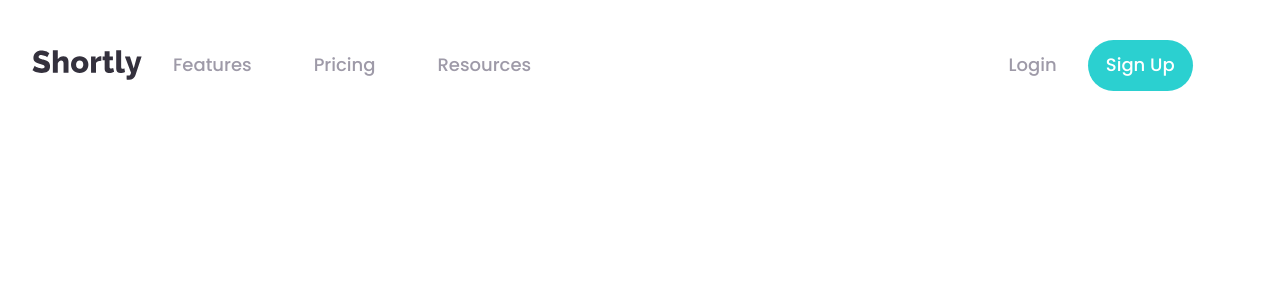
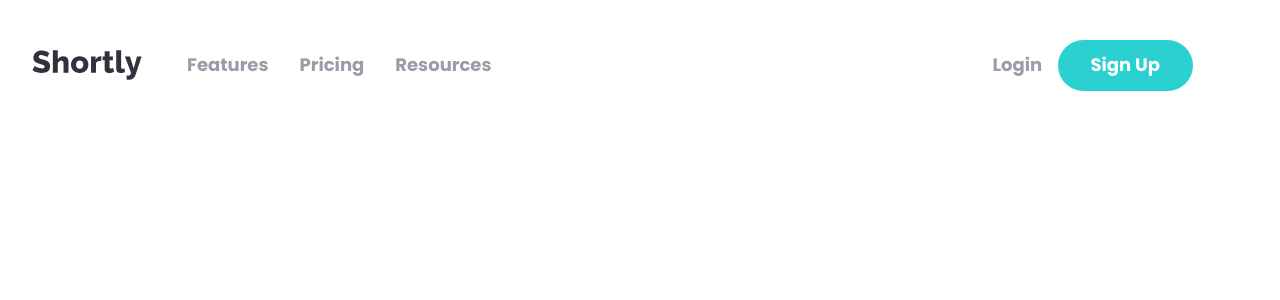
Before and after one commit to Nicolas0611/SHORT_API, a React (Vite) app: page / in a window 1280 px wide. Shown: the top 300 px of the page. Built offline with nearby package versions, Linux system fonts and the light colour scheme.

Commit message:
Minor css feature fix button and text bold

```diff
--- a/src/assets/styles/base/_utilities.scss
+++ b/src/assets/styles/base/_utilities.scss
@@ -12,6 +12,6 @@
   padding: 1.5rem 0;
   border-radius: 28rem;
   @include m.tabletMed {
-    width: 10.5rem;
+    width: 13.5rem;
   }
 }
--- a/src/assets/styles/components/_navbar.scss
+++ b/src/assets/styles/components/_navbar.scss
@@ -61,14 +61,19 @@
   &-link {
     color: white;
     padding: 0 0 4.2rem 0;
+    font-weight: 700;
     &:last-child {
       padding: 0;
     }
     @include m.tabletMed {
       color: v.$text-color;
-      padding: 0 3.1rem;
+      padding: 0 1.55rem;
+      &:first-child {
+        padding-left: 4.5rem;
+      }
       &:last-child {
         color: white;
+        padding: 0;
       }
     }
   }
```
